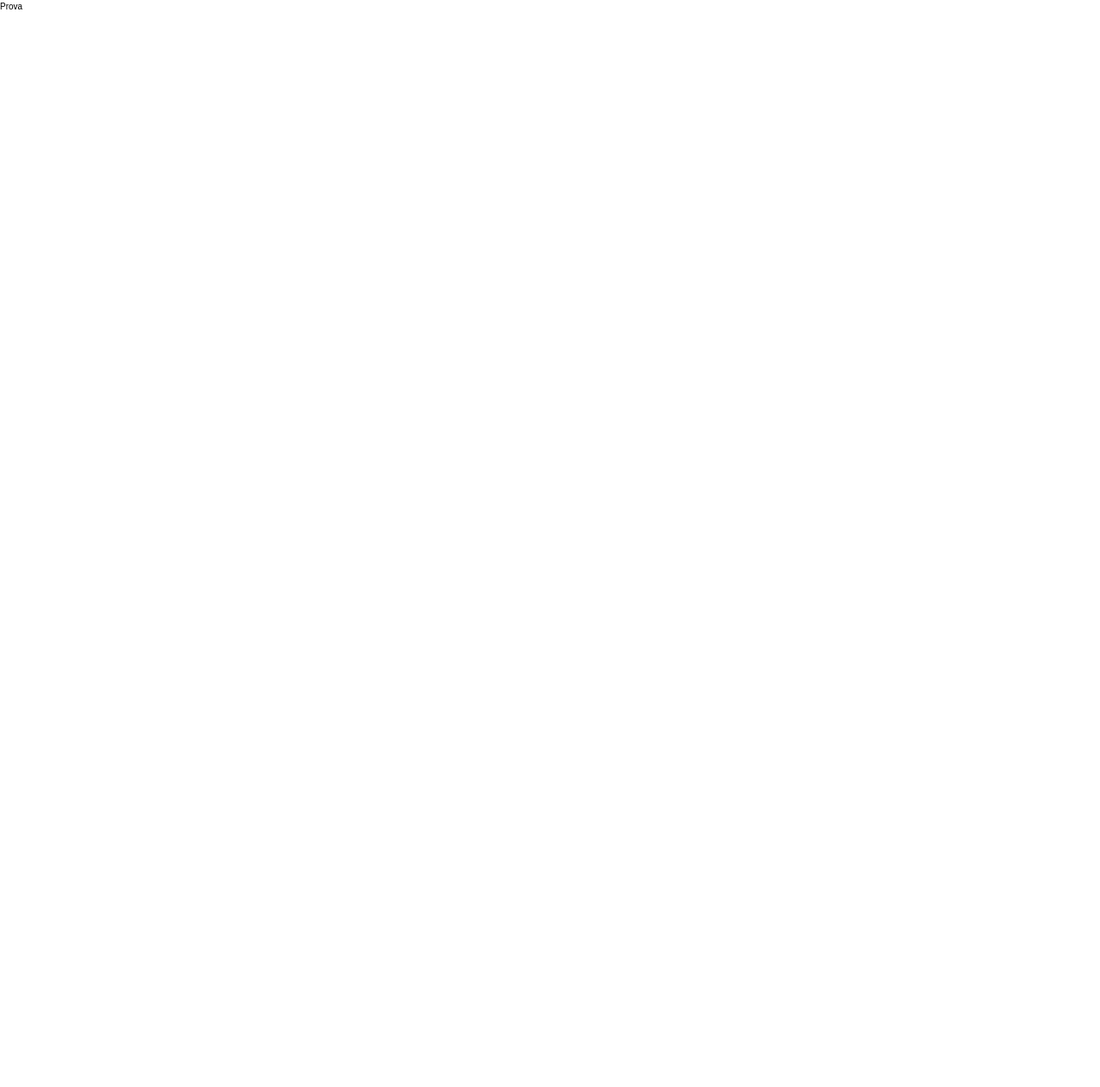
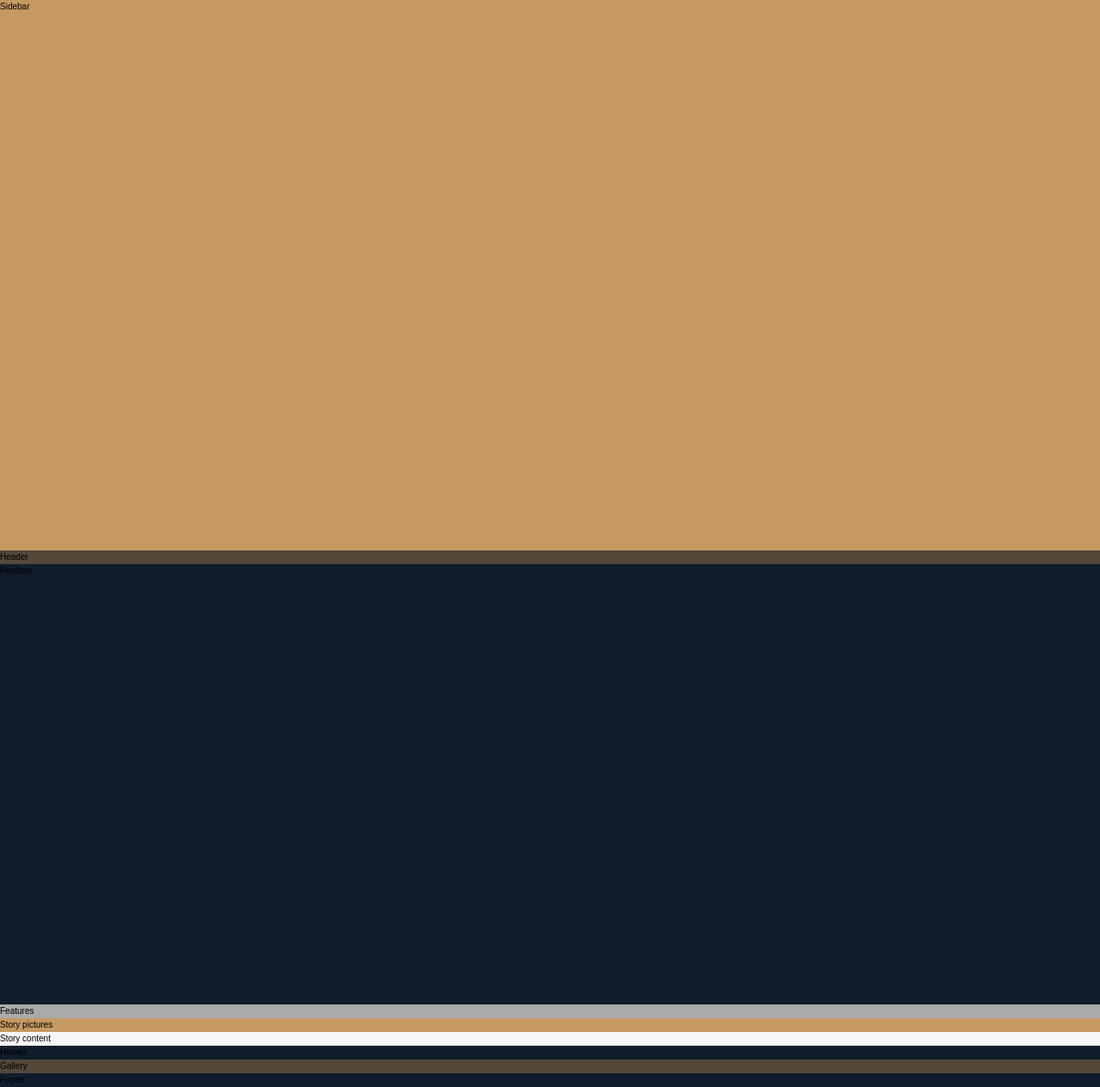
Before and after one commit to debuy-co/nexter_grids, a React (Create React App) app: page / in a window 1280 px wide. Shown: the whole page at 86% size. Before the commit the page ends 800 px from the top, so only its background shows below. Built offline with nearby package versions, Linux system fonts and the light colour scheme.

Commit message:
Building the Overall Layout - Part 1

```diff
--- a/src/components/Main.js
+++ b/src/components/Main.js
@@ -2,9 +2,17 @@ import React from "react";
 
 function Main() {
   return (
-    <div className="container">
-      <p>Prova</p>
-    </div>
+    <body className="container">
+      <div className="sidebar">Sidebar</div>
+      <header className="header">Header</header>
+      <div className="realtors">Realtors</div>
+      <section className="features">Features</section>
+      <div className="story__pictures">Story pictures</div>
+      <div className="story__content">Story content</div>
+      <section className="homes">Homes</section>
+      <section className="gallery">Gallery</section>
+      <footer className="footer">Footer</footer>
+    </body>
   );
 }
 
--- a/src/sass/_base.scss
+++ b/src/sass/_base.scss
@@ -34,3 +34,12 @@ body {
   font-weight: 300;
   line-height: 1.6;
 }
+
+.container {
+  display: grid;
+  grid-template-rows: 80vh min-content 40vw repeat(3, min-content);
+  //the first row is defined to get the 80 percent of the viewport height
+  //the second is define to enlarge to fill the minimun content available
+  //the third we be defined based on the viewport width
+  //all the others are defined as the second one
+}
--- a/src/sass/_features.scss
+++ b/src/sass/_features.scss
@@ -0,0 +1,3 @@
+.features {
+  background-color: $color-grey-light-2;
+}
--- a/src/sass/_footer.scss
+++ b/src/sass/_footer.scss
@@ -0,0 +1,3 @@
+.footer {
+  background-color: $color-secondary;
+}
--- a/src/sass/_gallery.scss
+++ b/src/sass/_gallery.scss
@@ -0,0 +1,3 @@
+.gallery {
+  background-color: $color-grey-dark-1;
+}
--- a/src/sass/_header.scss
+++ b/src/sass/_header.scss
@@ -0,0 +1,3 @@
+.header {
+  background-color: $color-grey-dark-1;
+}
--- a/src/sass/_homes.scss
+++ b/src/sass/_homes.scss
@@ -0,0 +1,3 @@
+.homes {
+    background-color: $color-secondary;
+}
--- a/src/sass/_realtors.scss
+++ b/src/sass/_realtors.scss
@@ -0,0 +1,3 @@
+.realtors {
+  background-color: $color-secondary;
+}
--- a/src/sass/_sidebar.scss
+++ b/src/sass/_sidebar.scss
@@ -0,0 +1,3 @@
+.sidebar {
+  background-color: $color-primary;
+}
--- a/src/sass/_story.scss
+++ b/src/sass/_story.scss
@@ -0,0 +1,9 @@
+.story {
+  &__pictures {
+    background-color: $color-primary;
+  }
+
+  &__content {
+    background-color: $color-grey-light-1;
+  }
+}
```
